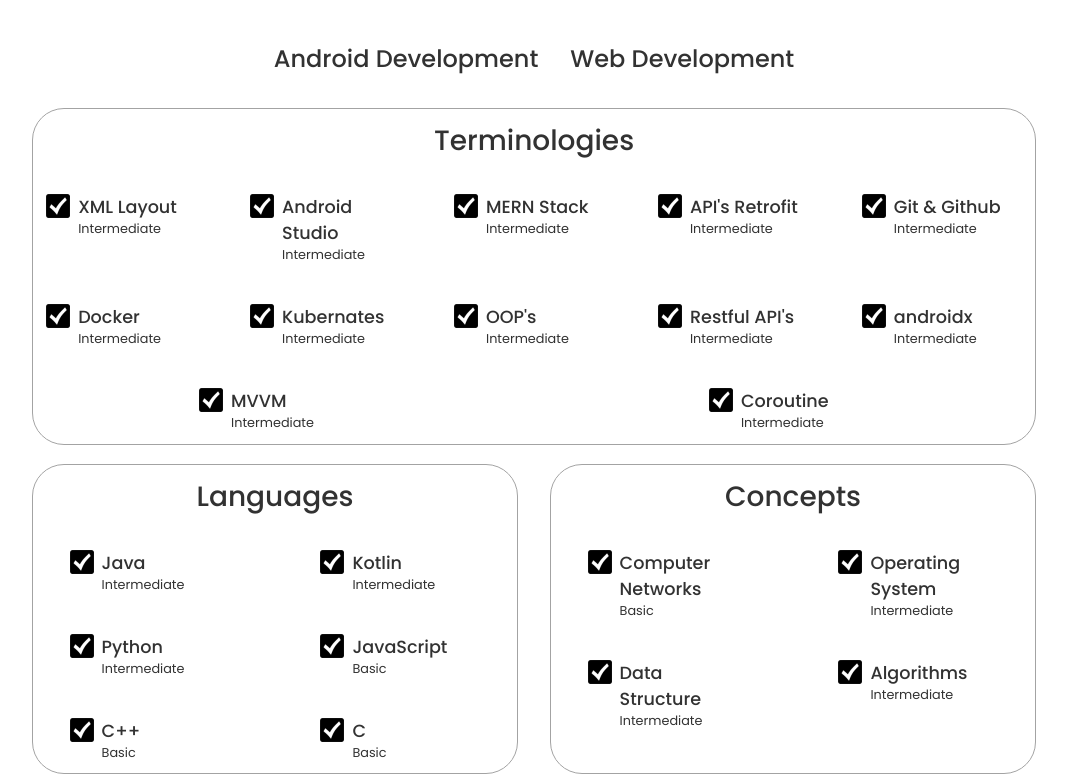
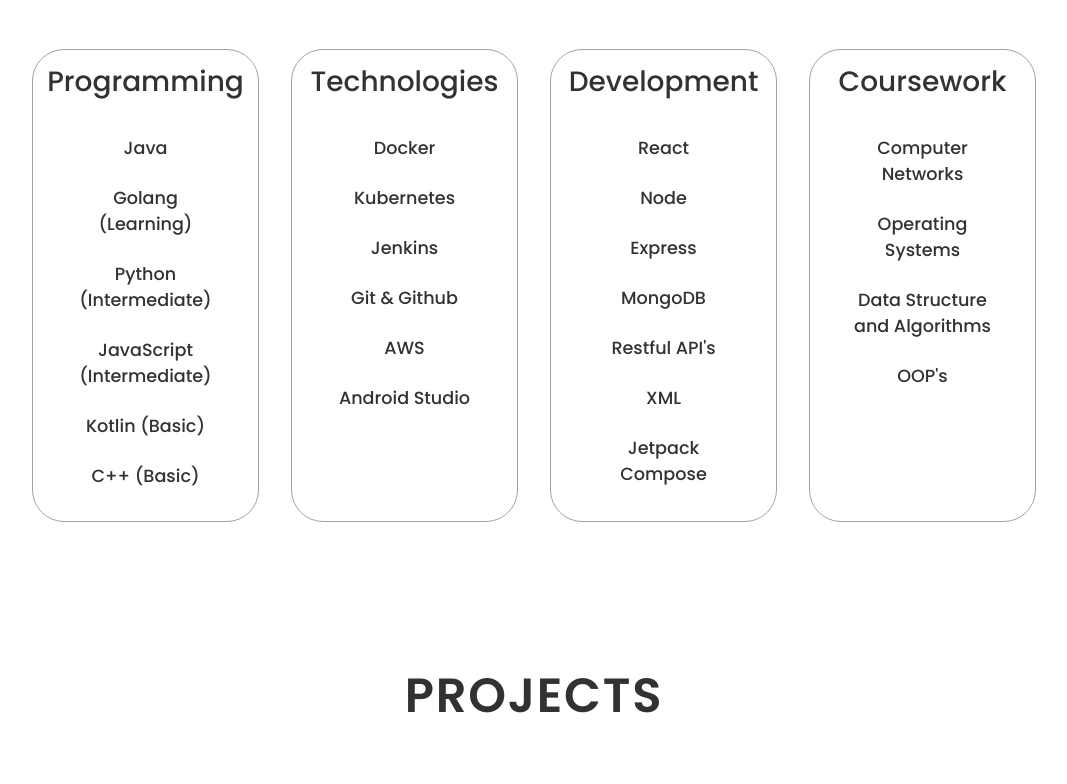
Before and after one commit to FLYERVIVEK/My-Portfolio, a React (Vite) app: page / in a window 1280 px wide. Shown: the part 1436-2220 px from the top of the page, without its empty margins (106-1173 px from the left). Built offline with nearby package versions, Linux system fonts and the light colour scheme.

Commit message:
Changed Skills Section

```diff
--- a/src/components/About/About.jsx
+++ b/src/components/About/About.jsx
@@ -17,7 +17,7 @@
        <div className={styles.sidedown}>
 
         <p className={styles.description}>
-              I am currently engaged in acquiring skills in Mobile development and also I am in the process of refining my knowledge of Data Structures
+              I am currently engaged in acquiring skills in DevOps and Backend Development and also I am in the process of refining my knowledge of Data Structures
               and Algorithms in preparation for upcoming placement opportunities. My enthusiasm for learning always inspires me to join new communities.
         </p>
         <div className={styles.contactinfouppercontainer} >
--- a/src/components/BodySpace/BodySpace.jsx
+++ b/src/components/BodySpace/BodySpace.jsx
@@ -13,10 +13,10 @@
         </p>
         <h1 className={styles.title}>Vivek Yadav</h1>
         <p className={styles.description}>
-             Android Developer
+          Devops Enthusiast
         </p>
         <div className={styles.social}>
-        <a href="mailto:iamvivekyadav2003@email.com" className={styles.contactBtn}>
+        <a href="mailto:iamvivekyadav2003@gmail.com" className={styles.contactBtn}>
           Contact
         </a>
         <a  href={Resume} download="VIVEK_Resume" className={styles.contactBtn}>
--- a/src/components/Skills/Skills.jsx
+++ b/src/components/Skills/Skills.jsx
@@ -8,318 +8,187 @@
     <section  className={styles.container} id="Skills">
       <h2 className={styles.title}>Skills</h2>
       <div className={styles.content}>
-      <ul className={styles.navlinks}>
-          <li>
-            Android Development
-          </li>
-          <li>
-            Web Development
-          </li>
-        </ul>
       <div className={styles.aboutcontainers}>
+
+
       <div className={styles.detailscontainer}>
-            <h2 className={styles.experiencesubtitle}>Terminologies</h2>
+            <h2 className={styles.experiencesubtitle}>Programming</h2>
             <div className={styles.articlecontainer}>
+
             <article>
                 <div>
-              <img
-                  src={getImageUrl("skills/checkmark.png")}
-                  alt="Experience icon"
-                  className={styles.icon}
-                  />
-                  </div>
-                <div>
-                  <h3>XML Layout</h3>
-                  <p>Intermediate</p>
+                  <h3>Java</h3>
                 </div>
               </article>
+
               <article>
             <div>
-              <img
-                  src={getImageUrl("skills/checkmark.png")}
-                  alt="Experience icon"
-                  className={styles.icon}
-                  />
+              <h3>Golang (Learning)</h3>
             </div>
+          </article>
+
+              <article>
+                <div>
+                  <h3>Python (Intermediate)</h3>
+                </div>
+              </article>
+
+              <article>
+                <div>
+                  <h3>JavaScript (Intermediate)</h3>
+                </div>
+              </article>
+
+              <article>
+            <div>
+              <h3>Kotlin (Basic)</h3>
+            </div>
+          </article>
+
+              <article>
+                <div>
+                  <h3 className={styles.cpp}>C++ (Basic)</h3>
+                </div>
+              </article>
+
+
+            </div>
+          </div>
+
+          <div className={styles.detailscontainer}>
+            <h2 className={styles.experiencesubtitle}>Technologies</h2>
+            <div className={styles.articlecontainer}>
+
+             <article>
+                <div>
+                  <h3>Docker</h3>
+                </div>
+              </article>
+
+              <article>
+                <div>
+                  <h3>Kubernetes</h3>
+                </div>
+              </article>
+
+              <article>
+                <div>
+                  <h3>Jenkins</h3>
+                </div>
+              </article>
+
+              <article>
+                <div>
+                  <h3>Git & Github</h3>
+                </div>
+              </article>
+
+              <article>
+                <div>
+                  <h3>AWS</h3>
+                </div>
+              </article>
+
+              <article>
                 <div>
                   <h3>Android Studio</h3>
-                  <p>Intermediate</p>
                 </div>
               </article>
+
+
+            </div>
+          </div>
+
+          <div className={styles.detailscontainer}>
+            <h2 className={styles.experiencesubtitle}>Development</h2>
+            <div className={styles.articlecontainer}>
+
+
             <article>
                 <div>
-              <img
-                  src={getImageUrl("skills/checkmark.png")}
-                  alt="Experience icon"
-                  className={styles.icon}
-                  />
-                  </div>
-                <div>
-                  <h3>MERN Stack</h3>
-                  <p>Intermediate</p>
+                  <h3>React</h3>
                 </div>
               </article>
+
               <article>
                 <div>
-              <img
-                  src={getImageUrl("skills/checkmark.png")}
-                  alt="Experience icon"
-                  className={styles.icon}
-                  />
-                  </div>
-                <div>
-                  <h3>API's Retrofit</h3>
-                  <p>Intermediate</p>
+                  <h3>Node</h3>
                 </div>
               </article>
+
               <article>
                 <div>
-              <img
-                  src={getImageUrl("skills/checkmark.png")}
-                  alt="Experience icon"
-                  className={styles.icon}
-                  />
-                  </div>
-                <div>
-                  <h3>Git & Github</h3>
-                  <p>Intermediate</p>
+                  <h3>Express</h3>
                 </div>
               </article>
+
               <article>
                 <div>
-              <img
-                  src={getImageUrl("skills/checkmark.png")}
-                  alt="Experience icon"
-                  className={styles.icon}
-                  />
-                  </div>
-                <div>
-                  <h3>Docker</h3>
-                  <p>Intermediate</p>
+                  <h3>MongoDB</h3>
                 </div>
               </article>
+
               <article>
                 <div>
-              <img
-                  src={getImageUrl("skills/checkmark.png")}
-                  alt="Experience icon"
-                  className={styles.icon}
-                  />
-                  </div>
-                <div>
-                  <h3>Kubernates</h3>
-                  <p>Intermediate</p>
+                  <h3>Restful API's</h3>
                 </div>
               </article>
+
+
+
               <article>
                 <div>
-              <img
-                  src={getImageUrl("skills/checkmark.png")}
-                  alt="Experience icon"
-                  className={styles.icon}
-                  />
+                  <h3>XML</h3>
                 </div>
+              </article>
+
+
+
+              <article>
+                <div>
+                  <h3>Jetpack Compose</h3>
+                </div>
+              </article>
+
+
+            </div>
+          </div>
+
+          <div className={styles.detailscontainer}>
+            <h2 className={styles.experiencesubtitle}>Coursework</h2>
+            <div className={styles.articlecontainer}>
+
+            <article>
+                <div>
+                  <h3>Computer Networks</h3>
+                </div>
+              </article>
+
+              <article>
+                <div>
+                  <h3>Operating Systems</h3>
+                </div>
+              </article>
+
+              <article>
+                <div>
+                  <h3>Data Structure and Algorithms</h3>
+                </div>
+              </article>
+
+              <article>
                 <div>
                   <h3>OOP's</h3>
-                  <p>Intermediate</p>
                 </div>
               </article>
-              <article>
-              <div>
-              <img
-                  src={getImageUrl("skills/checkmark.png")}
-                  alt="Experience icon"
-                  className={styles.icon}
-                  />
-                  </div>
-                <div>
-                  <h3>Restful API's</h3>
-                  <p>Intermediate</p>
-                </div>
-              </article>
-              <article>
-              <div>
-              <img
-                  src={getImageUrl("skills/checkmark.png")}
-                  alt="Experience icon"
-                  className={styles.icon}
-                  />
-                  </div>
-                <div>
-                  <h3>androidx</h3>
-                  <p>Intermediate</p>
-                </div>
-              </article>
-              <article>
-              <div>
-              <img
-                  src={getImageUrl("skills/checkmark.png")}
-                  alt="Experience icon"
-                  className={styles.icon}
-                  />
-                  </div>
-                <div>
-                  <h3>MVVM</h3>
-                  <p>Intermediate</p>
-                </div>
-              </article>
-              <article>
-              <div>
-              <img
-                  src={getImageUrl("skills/checkmark.png")}
-                  alt="Experience icon"
-                  className={styles.icon}
-                  />
-                  </div>
-                <div>
-                  <h3>Coroutine</h3>
-                  <p>Intermediate</p>
-                </div>
-              </article>
+
+
             </div>
           </div>
-        </div>
-      <div className={styles.aboutcontainers2}>
-          <div className={styles.detailscontainer}>
-            <h2 className={styles.experiencesubtitle}>Languages</h2>
-            <div className={styles.articlecontainer}>
-              <article>
-              <div>
-              <img
-                  src={getImageUrl("skills/checkmark.png")}
-                  alt="Experience icon"
-                  className={styles.icon}
-                  />
-                  </div>
-                <div>
-                  <h3>Java</h3>
-                  <p>Intermediate</p>
-                </div>
-              </article>
-              <article>
-              <div>
-              <img
-                  src={getImageUrl("skills/checkmark.png")}
-                  alt="Experience icon"
-                  className={styles.icon}
-                  />
-                  </div>
-                <div>
-                  <h3>Kotlin</h3>
-                  <p>Intermediate</p>
-                </div>
-              </article>
-              <article>
-              <div>
-              <img
-                  src={getImageUrl("skills/checkmark.png")}
-                  alt="Experience icon"
-                  className={styles.icon}
-                  />
-                  </div>
-                <div>
-                  <h3>Python</h3>
-                  <p>Intermediate</p>
-                </div>
-              </article>
-              <article>
-              <div>
-              <img
-                  src={getImageUrl("skills/checkmark.png")}
-                  alt="Experience icon"
-                  className={styles.icon}
-                  />
-                  </div>
-                <div>
-                  <h3>JavaScript</h3>
-                  <p>Basic</p>
-                </div>
-              </article>
-              <article>
-              <div>
-              <img
-                  src={getImageUrl("skills/checkmark.png")}
-                  alt="Experience icon"
-                  className={styles.icon}
-                  />
-                  </div>
-                <div>
-                  <h3 className={styles.cpp}>C++</h3>
-                  <p>Basic</p>
-                </div>
-              </article>
-              <article>
-              <div>
-              <img
-                  src={getImageUrl("skills/checkmark.png")}
-                  alt="Experience icon"
-                  className={styles.icon}
-                  />
-                  </div>
-                <div>
-                  <h3>C</h3>
-                  <p>Basic</p>
-                </div>
-              </article>
-            </div>
-          </div>
-          <div className={styles.detailscontainer}>
-            <h2 className={styles.experiencesubtitle}>Concepts</h2>
-            <div className={styles.articlecontainer}>
-              <article>
-                <div>
-              <img
-                  src={getImageUrl("skills/checkmark.png")}
-                  alt="Experience icon"
-                  className={styles.icon}
-                  />
-                  </div>
-                <div>
-                  <h3>Computer Networks</h3>
-                  <p>Basic</p>
-                </div>
-              </article>
-              <article>
-              <div>
-              <img
-                  src={getImageUrl("skills/checkmark.png")}
-                  alt="Experience icon"
-                  className={styles.icon}
-                  />
-                  </div>
-                <div>
-                  <h3>Operating System</h3>
-                  <p>Intermediate</p>
-                </div>
-              </article>
-              <article>
-              <div>
-              <img
-                  src={getImageUrl("skills/checkmark.png")}
-                  alt="Experience icon"
-                  className={styles.icon}
-                  />
-                  </div>
-                <div>
-                  <h3>Data Structure</h3>
-                  <p>Intermediate</p>
-                </div>
-              </article>
-              <article>
-              <div>
-              <img
-                  src={getImageUrl("skills/checkmark.png")}
-                  alt="Experience icon"
-                  className={styles.icon}
-                  />
-                  </div>
-                <div>
-                  <h3>Algorithms</h3>
-                  <p>Intermediate</p>
-                </div>
-              </article>
-            </div>
-          </div>
+
+
+
+
       </div>
       </div>
     </section>
--- a/src/components/Skills/Skills.module.css
+++ b/src/components/Skills/Skills.module.css
@@ -41,11 +41,13 @@
 }
 .detailscontainer {
   padding: 0.7rem;
+  padding-bottom: 2rem;
   flex: 1;
   border-radius: 2rem;
   border: rgb(53, 53, 53) 0.1rem solid;
   border-color: rgb(163, 163, 163);
   text-align: center;
+  margin-bottom: 2rem;
 }
 .experiencesubtitle {
   font-weight: var(--font-weight-normal);
@@ -56,17 +58,19 @@
 }
 .articlecontainer {
   display: flex;
-  text-align: initial;
+  text-align: center;
   flex-wrap: wrap;
   flex-direction: row;
-  gap: 2.5rem;
-  justify-content: space-around;
+  gap: 1.5rem;
+  justify-content: center;
+  align-items: center;
 }
 article {
   display: flex;
   width: 10rem;
-  justify-content: start;
-  gap: 0.5rem;
+  justify-content: center;
+  align-items: center;
+  gap: 0.1rem;
 }
 article h3 {
   font-size: 1.1rem;
@@ -74,35 +78,7 @@
   font-family: var(--font-root);
   color: var(--color-secondary);
 }
-article p {
-  font-size: 0.8rem;
-  font-weight: var(--font-weight-light);
-  font-family: var(--font-root);
-  color: var(--color-secondary);
-}
 
-article .icon {
-  cursor: default;
-}
-
-.navlinks{
-  /* margin-top: 1.5rem; */
-  margin-bottom: 1.5rem;
-  display: flex;
-  gap: 2rem;
-  list-style: none;
-  justify-content: center;
-  align-items: center;
-}
-.navlinks li{
-  font-size: 1.5rem;
-  font-weight: var(--font-weight-normal);
-  font-family: var(--font-root);
-  color: var(--color-secondary);
-}
-/* .cpp{
-  margin-left: 1rem;
-} */
 
 @media screen and (max-width: 830px) {
   .aboutcontainers {
```
Also changed, not shown: src/components/Contact/Contact.jsx (+0 -21 lines), 1 other file (tests, documents, lock files or other folders). Lines whose indentation alone changed are shown as unchanged.
